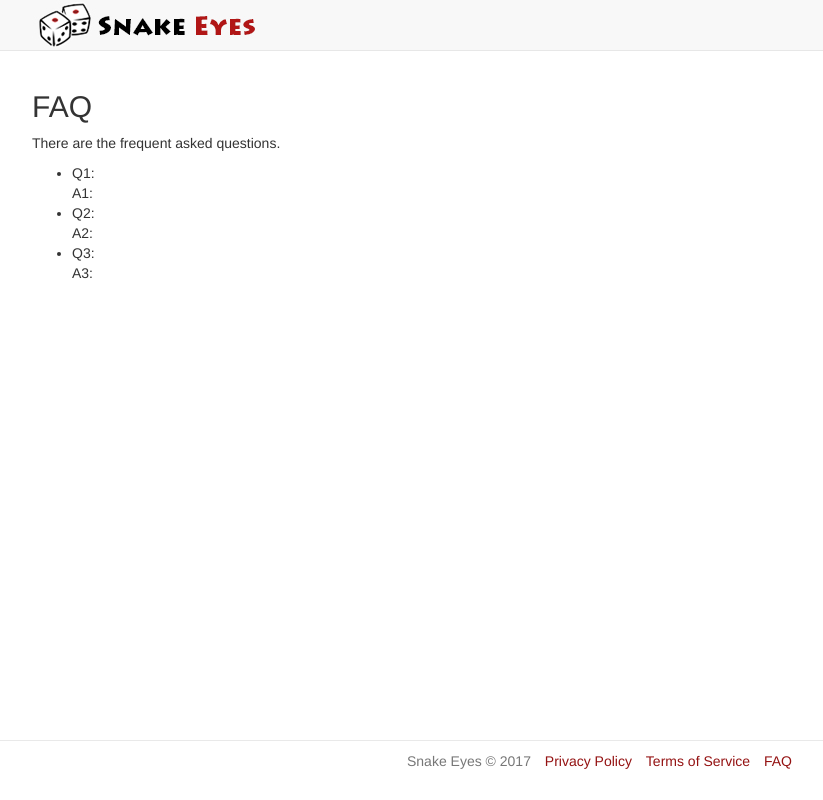
After one commit to JohannLiebert1130/SNAKE-EYES, a Flask app: page /FAQ in a window 1280 px wide. The commit adds this page. Shown: the whole page, without its empty margins (38-861 px from the left). Run offline with Flask 2, Linux system fonts and the light colour scheme; some libraries are stand-ins or nearby versions.

Commit message:
Add a FAQ page.

```diff
--- /dev/null
+++ b/snakeeyes/blueprints/page/templates/page/faq.html
@@ -0,0 +1,25 @@
+{% extends 'layouts/base.html' %}
+
+{% block title %}FAQ{% endblock %}
+{% block heading %}<h2>FAQ</h2>{% endblock %}
+
+{% block body %}
+  <p>
+    There are the frequent asked questions.
+  </p>
+  <ul>
+    <li>
+     Q1:<br />
+     A1:
+    </li>
+    <li>
+    Q2:<br />
+    A2:<br />
+    </li>
+    <li>
+    Q3:<br />
+    A3:
+    </li>
+  </ul>
+
+{% endblock %}
--- a/snakeeyes/blueprints/page/views.py
+++ b/snakeeyes/blueprints/page/views.py
@@ -16,3 +16,7 @@ def terms():
 @page.route('/privacy')
 def privacy():
     return render_template('page/privacy.html')
+
+@page.route('/FAQ')
+def faq():
+    return render_template('page/faq.html')
--- a/snakeeyes/templates/layouts/base.html
+++ b/snakeeyes/templates/layouts/base.html
@@ -54,6 +54,7 @@
           <li class="text-muted">Snake Eyes &copy; 2017</li>
           <li><a href="{{ url_for('page.privacy') }}">Privacy Policy</a></li>
           <li><a href="{{ url_for('page.terms') }}">Terms of Service</a></li>
+          <li><a href="{{ url_for('page.faq') }}">FAQ</a></li>
         </ul>
       </div>
     </footer>
```
Also changed, not shown: 1 other file.
